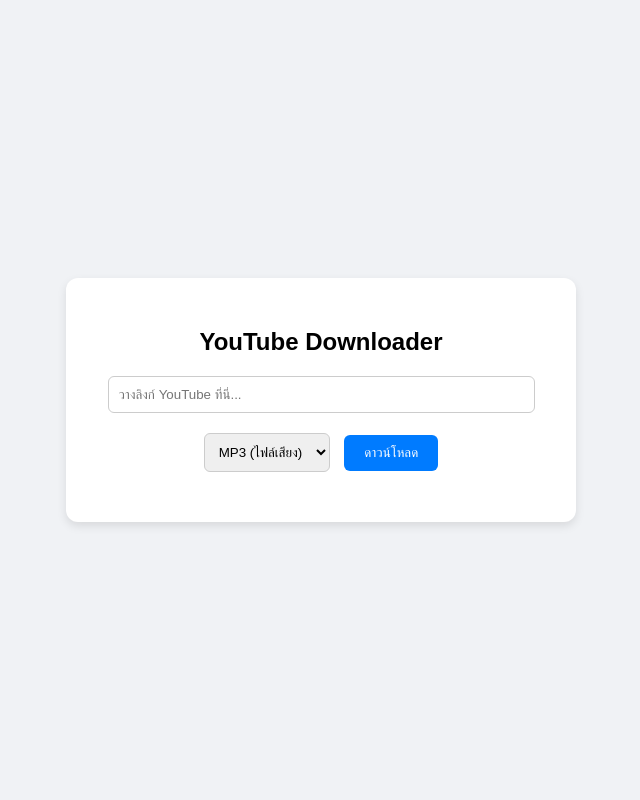
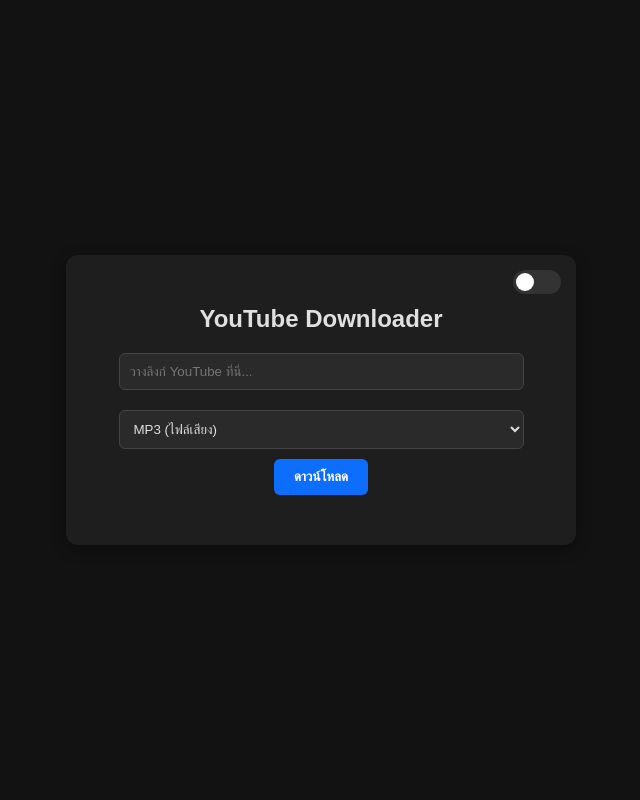
Before and after one commit to Nuermek/YTdownloadMP34, a Flask app: page / in a window 1280 px wide. Shown: the whole page, without its empty margins (319-959 px from the left). Run offline with Flask 3, Linux system fonts and the light colour scheme.

Commit message:
Add dark/light theme switch with dark mode default

```diff
--- a/my_yt_downloader/templates/index.html
+++ b/my_yt_downloader/templates/index.html
@@ -1,155 +1,234 @@
 <!DOCTYPE html>
+<html lang="th" data-theme="dark">
+<head>
+    <meta charset="UTF-8">
+    <meta name="viewport" content="width=device-width, initial-scale=1.0">
+    <title>YouTube Downloader Web</title>
+    <style>
+        /* ตัวแปรสีรองรับ Dark/Light Mode */
+        :root[data-theme="dark"] {
+            --bg-color: #121212;
+            --card-bg: #1e1e1e;
+            --text-color: #e0e0e0;
+            --input-bg: #2a2a2a;
+            --input-border: #444444;
+            --button-bg: #0d6efd;
+            --button-hover: #0b5ed7;
+            --toggle-bg: #333333;
+        }
 
-<html lang="th">
+        :root[data-theme="light"] {
+            --bg-color: #f0f2f5;
+            --card-bg: #ffffff;
+            --text-color: #333333;
+            --input-bg: #ffffff;
+            --input-border: #cccccc;
+            --button-bg: #007bff;
+            --button-hover: #0056b3;
+            --toggle-bg: #e4e6eb;
+        }
 
-<head>
+        body {
+            font-family: Arial, sans-serif;
+            display: flex;
+            justify-content: center;
+            align-items: center;
+            height: 100vh;
+            background-color: var(--bg-color);
+            color: var(--text-color);
+            margin: 0;
+            transition: background-color 0.3s, color 0.3s;
+        }
 
-    <meta charset="UTF-8">
+        .card {
+            background: var(--card-bg);
+            padding: 30px;
+            border-radius: 12px;
+            box-shadow: 0 4px 15px rgba(0,0,0,0.3);
+            width: 100%;
+            max-width: 450px;
+            text-align: center;
+            position: relative;
+            transition: background 0.3s, box-shadow 0.3s;
+        }
 
-    <title>YouTube Downloader Web</title>
+        /* ปุ่มสวิตช์ธีมมุมขวาบน */
+        .theme-switch-wrapper {
+            position: absolute;
+            top: 15px;
+            right: 15px;
+            display: flex;
+            align-items: center;
+        }
 
-    <style>
+        .theme-switch {
+            display: inline-block;
+            height: 24px;
+            position: relative;
+            width: 48px;
+        }
 
-        body { font-family: Arial, sans-serif; display: flex; justify-content: center; align-items: center; height: 100vh; background: #f0f2f5; margin: 0; }
+        .theme-switch input {
+            display: none;
+        }
 
-        .card { background: white; padding: 30px; border-radius: 12px; box-shadow: 0 4px 10px rgba(0,0,0,0.1); width: 100%; max-width: 450px; text-align: center; }
+        .slider {
+            background-color: var(--toggle-bg);
+            bottom: 0;
+            cursor: pointer;
+            left: 0;
+            position: absolute;
+            right: 0;
+            top: 0;
+            transition: .4s;
+            border-radius: 24px;
+        }
 
-        input[type="text"] { width: 90%; padding: 10px; margin-bottom: 15px; border: 1px solid #ccc; border-radius: 6px; }
+        .slider:before {
+            background-color: #ffffff;
+            bottom: 3px;
+            content: "";
+            height: 18px;
+            left: 3px;
+            position: absolute;
+            transition: .4s;
+            width: 18px;
+            border-radius: 50%;
+        }
 
-        select, button { padding: 10px; border-radius: 6px; border: 1px solid #ccc; margin: 5px; cursor: pointer; }
+        input:checked + .slider {
+            background-color: #0d6efd;
+        }
 
-        button { background-color: #007bff; color: white; border: none; padding: 10px 20px; }
+        input:checked + .slider:before {
+            transform: translateX(24px);
+        }
 
-        button:hover { background-color: #0056b3; }
+        input[type="text"], select {
+            width: 90%;
+            padding: 10px;
+            margin-bottom: 15px;
+            border: 1px solid var(--input-border);
+            border-radius: 6px;
+            background-color: var(--input-bg);
+            color: var(--text-color);
+            box-sizing: border-box;
+        }
 
-        #status { margin-top: 15px; font-weight: bold; }
+        select, button {
+            padding: 10px;
+            border-radius: 6px;
+            margin: 5px;
+            cursor: pointer;
+        }
 
+        button {
+            background-color: var(--button-bg);
+            color: white;
+            border: none;
+            padding: 10px 20px;
+            font-weight: bold;
+        }
+
+        button:hover {
+            background-color: var(--button-hover);
+        }
+
+        #status {
+            margin-top: 15px;
+            font-weight: bold;
+        }
     </style>
-
 </head>
-
 <body>
 
-
-
 <div class="card">
+    <div class="theme-switch-wrapper">
+        <label class="theme-switch" for="checkbox">
+            <input type="checkbox" id="checkbox" />
+            <div class="slider"></div>
+        </label>
+    </div>
 
     <h2>YouTube Downloader</h2>
-
     <input type="text" id="url" placeholder="วางลิงก์ YouTube ที่นี่...">
-
     <br>
-
     <select id="format">
-
         <option value="mp3">MP3 (ไฟล์เสียง)</option>
-
         <option value="mp4">MP4 (วิดีโอ)</option>
-
     </select>
-
     <button onclick="startDownload()">ดาวน์โหลด</button>
-
     <div id="status"></div>
-
 </div>
 
+<script>
+// จัดการสวิตช์เปลี่ยนธีม (ค่าเริ่มต้นเป็น dark)
+const toggleSwitch = document.querySelector('.theme-switch input[type="checkbox"]');
+const currentTheme = localStorage.getItem('theme') || 'dark';
 
+document.documentElement.setAttribute('data-theme', currentTheme);
 
-<script>
+if (currentTheme === 'light') {
+    toggleSwitch.checked = true;
+}
 
+function switchTheme(e) {
+    if (e.target.checked) {
+        document.documentElement.setAttribute('data-theme', 'light');
+        localStorage.setItem('theme', 'light');
+    } else {
+        document.documentElement.setAttribute('data-theme', 'dark');
+        localStorage.setItem('theme', 'dark');
+    }
+}
+
+toggleSwitch.addEventListener('change', switchTheme, false);
+
+// ฟังก์ชันดาวน์โหลด
 async function startDownload() {
-
     const url = document.getElementById('url').value;
-
     const format = document.getElementById('format').value;
-
     const status = document.getElementById('status');
 
-
-
     if (!url) {
-
         alert('กรุณากรอก URL');
-
         return;
-
     }
-
-
 
     status.innerText = "กำลังประมวลผลและดาวน์โหลด...";
 
-
-
     try {
-
         const response = await fetch('/download', {
-
             method: 'POST',
-
             headers: { 'Content-Type': 'application/json' },
-
             body: JSON.stringify({ url, format })
-
         });
 
-
-
         if (!response.ok) {
-
             const err = await response.json();
-
             throw new Error(err.error || 'เกิดข้อผิดพลาด');
-
         }
 
-
-
-        // ดึงชื่อไฟล์จาก Custom Header X-Filename และแปลงรหัสภาษาไทยกลับคืน
-
         let filename = format === 'mp3' ? 'audio.mp3' : 'video.mp4';
-
         const rawFilename = response.headers.get('X-Filename');
-
         if (rawFilename) {
-
             filename = decodeURIComponent(rawFilename);
-
         }
 
-
-
         const blob = await response.blob();
-
         const downloadUrl = window.URL.createObjectURL(blob);
-
         const a = document.createElement('a');
-
         a.href = downloadUrl;
-
-        a.download = filename; // ได้ชื่อภาษาไทยจริงของคลิป
-
+        a.download = filename;
         document.body.appendChild(a);
-
         a.click();
-
         a.remove();
-
         status.innerText = "ดาวน์โหลดสำเร็จ!";
-
     } catch (e) {
-
         status.innerText = "ข้อผิดพลาด: " + e.message;
-
     }
-
 }
-
 </script>
 
-
-
 </body>
-
 </html>
```
